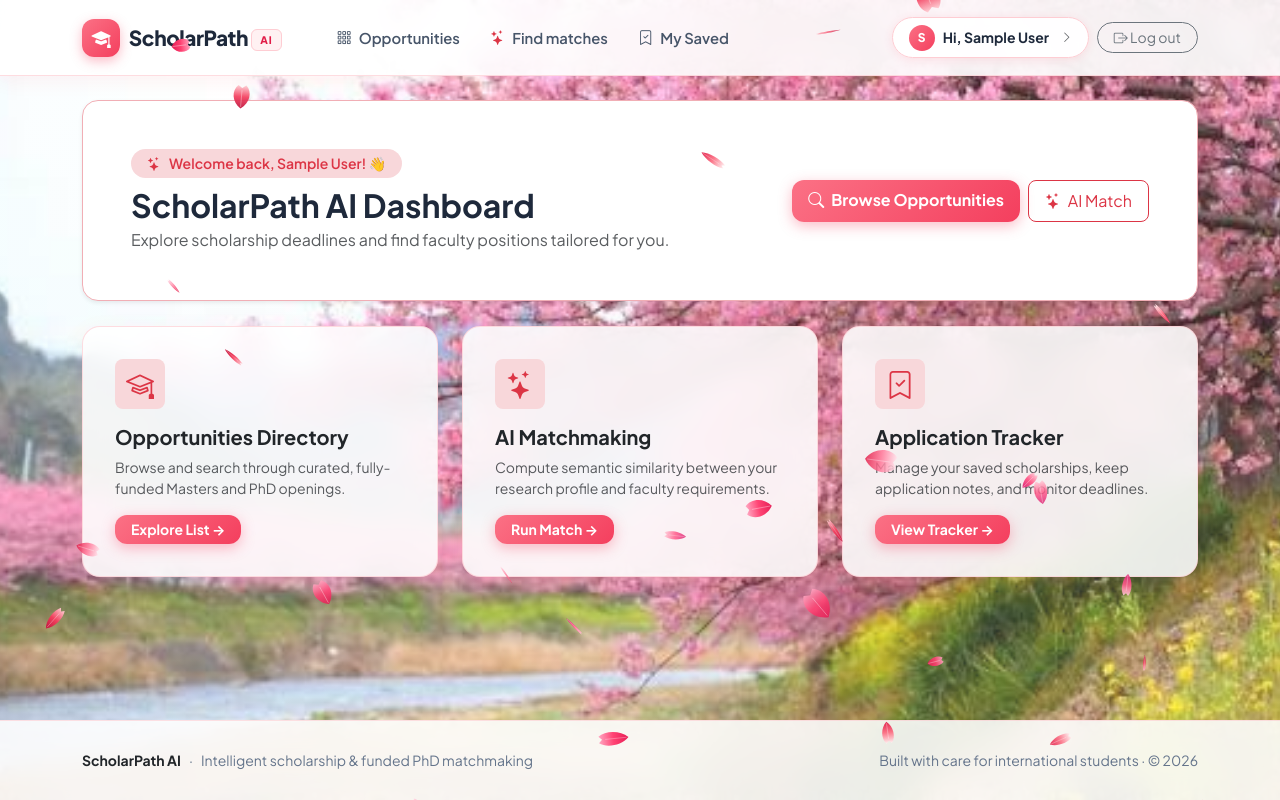
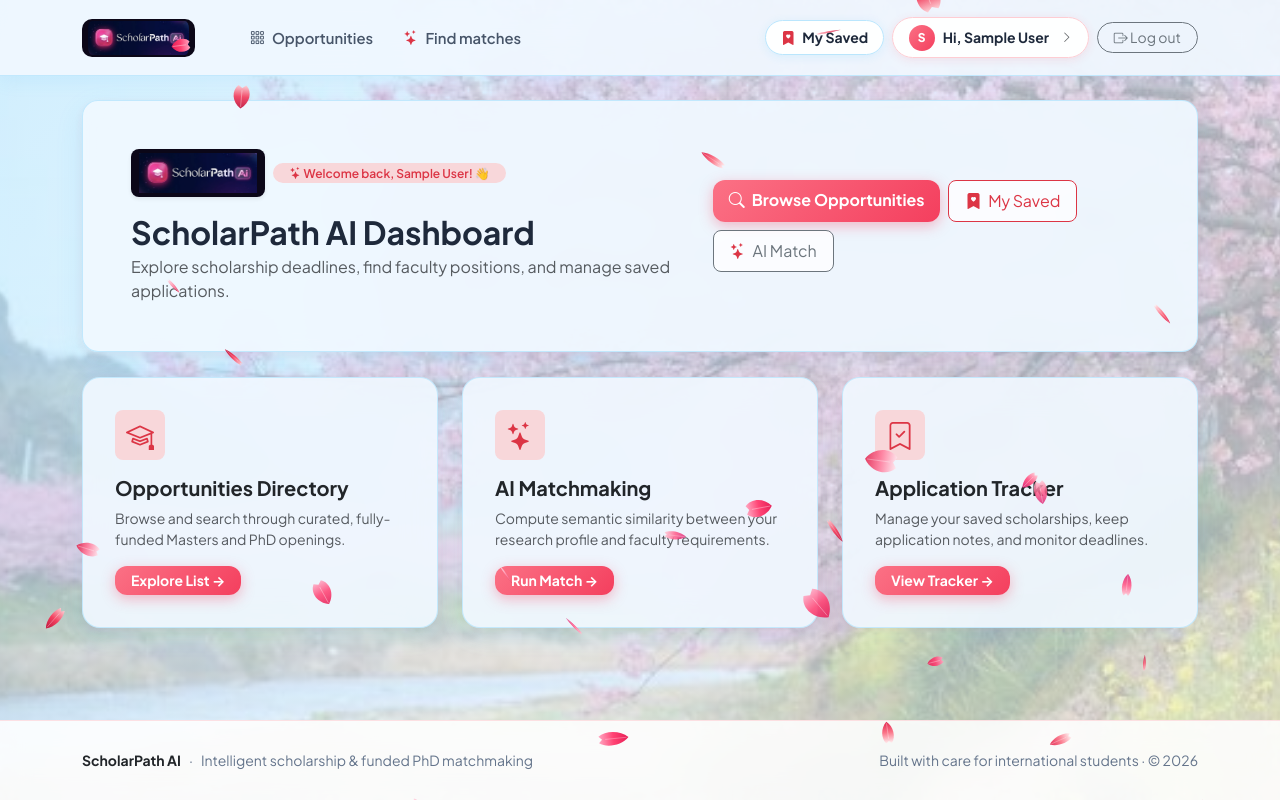
Before and after one commit to mostafaalhossain220/ScholarPath_Ai, a Flask app: page / in a window 1280 px wide. Run offline with Flask 3, Linux system fonts and the light colour scheme; the visitor is signed in with stand-in values (Sample User, id 1); data comes from the database, SQL or seed files in the repository.

Commit message:
Use custom neon ScholarPath AI logo and optimize My Saved architectural placement

```diff
--- a/app/static/css/style.css
+++ b/app/static/css/style.css
@@ -33,9 +33,9 @@ body {
   display: flex;
   flex-direction: column;
   -webkit-font-smoothing: antialiased;
-  background-color: #fff1f2;
+  background-color: #e0f2fe;
   background-image:
-    linear-gradient(to bottom, rgba(255, 255, 255, 0.12) 0%, rgba(255, 245, 248, 0.18) 100%),
+    linear-gradient(135deg, rgba(186, 230, 253, 0.65) 0%, rgba(224, 242, 254, 0.72) 45%, rgba(238, 246, 255, 0.68) 100%),
     url('/static/img/sakura-bg.jpg');
   background-size: cover;
   background-position: center;
@@ -64,11 +64,11 @@ nav, main, footer {
    ========================================================================== */
 
 .sp-navbar {
-  background: rgba(255, 255, 255, 0.90) !important;
+  background: rgba(240, 248, 255, 0.92) !important;
   backdrop-filter: blur(16px);
   -webkit-backdrop-filter: blur(16px);
-  border-bottom: 1.5px solid rgba(254, 205, 211, 0.7);
-  box-shadow: 0 4px 18px rgba(244, 63, 94, 0.08);
+  border-bottom: 1.5px solid rgba(186, 230, 253, 0.85);
+  box-shadow: 0 4px 18px rgba(56, 189, 248, 0.10);
   padding: 0.85rem 0;
   position: sticky;
   top: 0;
@@ -160,6 +160,51 @@ nav, main, footer {
   color: #e11d48 !important;
 }
 
+.nav-saved-chip {
+  display: inline-flex;
+  align-items: center;
+  gap: 0.45rem;
+  padding: 0.4rem 0.95rem;
+  background: rgba(255, 255, 255, 0.95);
+  border-radius: 30px;
+  font-size: 0.875rem;
+  font-weight: 700;
+  color: #1e293b;
+  border: 1.5px solid #bae6fd;
+  box-shadow: 0 2px 10px rgba(56, 189, 248, 0.12);
+  transition: all 0.22s cubic-bezier(0.2, 0.8, 0.2, 1);
+  cursor: pointer;
+}
+
+.nav-saved-chip:hover {
+  background: #fff1f2;
+  border-color: #f43f5e;
+  transform: translateY(-1.5px);
+  box-shadow: 0 4px 14px rgba(244, 63, 94, 0.25);
+  color: #e11d48 !important;
+}
+
+.navbar-brand-logo {
+  height: 38px;
+  width: auto;
+  object-fit: contain;
+  border-radius: 10px;
+  transition: transform 0.2s ease;
+}
+
+.navbar-brand-logo:hover {
+  transform: scale(1.03);
+}
+
+.home-hero-logo {
+  box-shadow: 0 12px 32px rgba(244, 63, 94, 0.25), 0 0 24px rgba(236, 72, 153, 0.3) !important;
+  transition: transform 0.3s cubic-bezier(0.2, 0.8, 0.2, 1);
+}
+
+.home-hero-logo:hover {
+  transform: scale(1.02);
+}
+
 .user-avatar-mini {
   width: 26px;
   height: 26px;
@@ -189,11 +234,11 @@ nav, main, footer {
 }
 
 .auth-box-sweet {
-  background: rgba(255, 255, 255, 0.94) !important;
+  background: rgba(240, 248, 255, 0.95) !important;
   backdrop-filter: blur(20px);
   -webkit-backdrop-filter: blur(20px);
-  border: 1.5px solid rgba(254, 205, 211, 0.8) !important;
-  box-shadow: 0 16px 36px -8px rgba(244, 63, 94, 0.18), 0 0 20px rgba(251, 207, 232, 0.4) !important;
+  border: 1.5px solid rgba(186, 230, 253, 0.85) !important;
+  box-shadow: 0 16px 36px -8px rgba(56, 189, 248, 0.18), 0 0 20px rgba(251, 207, 232, 0.35) !important;
   animation: cardFadeUp 0.45s ease-out;
 }
 
@@ -355,12 +400,20 @@ nav, main, footer {
 
 /* Full Web Cards */
 .card {
-  background: rgba(255, 255, 255, 0.88) !important;
-  backdrop-filter: blur(14px) !important;
-  -webkit-backdrop-filter: blur(14px) !important;
-  border: 1.5px solid rgba(254, 205, 211, 0.7) !important;
+  background: rgba(240, 248, 255, 0.92) !important;
+  backdrop-filter: blur(16px) !important;
+  -webkit-backdrop-filter: blur(16px) !important;
+  border: 1.5px solid rgba(186, 230, 253, 0.80) !important;
   border-radius: var(--sp-radius-lg) !important;
-  box-shadow: 0 8px 24px rgba(244, 63, 94, 0.08) !important;
+  box-shadow: 0 8px 24px rgba(56, 189, 248, 0.10), 0 2px 8px rgba(244, 63, 94, 0.06) !important;
+}
+
+.dashboard-banner {
+  background: rgba(240, 248, 255, 0.94) !important;
+  backdrop-filter: blur(16px);
+  -webkit-backdrop-filter: blur(16px);
+  border: 1.5px solid rgba(186, 230, 253, 0.85) !important;
+  box-shadow: 0 10px 28px rgba(56, 189, 248, 0.12), 0 4px 12px rgba(244, 63, 94, 0.08) !important;
 }
 
 /* ==========================================================================
--- a/app/templates/auth/login.html
+++ b/app/templates/auth/login.html
@@ -6,8 +6,10 @@
   <div class="row w-100 justify-content-center align-items-center">
     <!-- Left Side: Brand -->
     <div class="col-lg-6 text-center text-lg-start mb-4 mb-lg-0 pe-lg-4">
-      <div class="d-inline-flex align-items-center gap-2 px-3 py-1 rounded-pill bg-white bg-opacity-80 text-danger small fw-bold mb-3 shadow-sm border border-danger-subtle">
-        <i class="bi bi-flower1"></i> ScholarPath AI
+      <div class="mb-4">
+        <img src="{{ url_for('static', filename='img/scholarpath-logo.png') }}" alt="ScholarPath AI"
+             class="img-fluid rounded-4 shadow-lg border border-danger-subtle home-hero-logo"
+             style="max-height: 95px; width: auto; object-fit: contain; background: #0b0718; padding: 6px 14px;">
       </div>
       <h1 class="display-5 fw-bold text-dark mb-3" style="letter-spacing: -0.03em;">
         Welcome Back to <span class="text-sweet-pink">ScholarPath</span>
--- a/app/templates/auth/register.html
+++ b/app/templates/auth/register.html
@@ -6,8 +6,10 @@
   <div class="row w-100 justify-content-center align-items-center">
     <!-- Left Side: Brand -->
     <div class="col-lg-6 text-center text-lg-start mb-4 mb-lg-0 pe-lg-4">
-      <div class="d-inline-flex align-items-center gap-2 px-3 py-1 rounded-pill bg-white bg-opacity-80 text-danger small fw-bold mb-3 shadow-sm border border-danger-subtle">
-        <i class="bi bi-flower1"></i> ScholarPath AI
+      <div class="mb-4">
+        <img src="{{ url_for('static', filename='img/scholarpath-logo.png') }}" alt="ScholarPath AI"
+             class="img-fluid rounded-4 shadow-lg border border-danger-subtle home-hero-logo"
+             style="max-height: 95px; width: auto; object-fit: contain; background: #0b0718; padding: 6px 14px;">
       </div>
       <h1 class="display-5 fw-bold text-dark mb-3" style="letter-spacing: -0.03em;">
         Join <span class="text-sweet-pink">ScholarPath AI</span>
--- a/app/templates/base.html
+++ b/app/templates/base.html
@@ -24,11 +24,8 @@
 
   <nav class="navbar navbar-expand-lg sp-navbar">
     <div class="container">
-      <a class="navbar-brand sp-brand" href="/">
-        <div class="sp-brand-icon">
-          <i class="bi bi-mortarboard-fill"></i>
-        </div>
-        <span>ScholarPath <span class="sp-brand-badge">AI</span></span>
+      <a class="navbar-brand sp-brand d-flex align-items-center" href="/">
+        <img src="{{ url_for('static', filename='img/scholarpath-logo.png') }}" alt="ScholarPath AI" class="navbar-brand-logo" style="height: 38px; width: auto; object-fit: contain; background: #0b0718; padding: 2px 6px;">
       </a>
 
       <button class="navbar-toggler border-0 shadow-none" type="button" data-bs-toggle="collapse" data-bs-target="#spNav" aria-controls="spNav" aria-expanded="false" aria-label="Toggle navigation">
@@ -50,16 +47,17 @@
             </a>
           </li>
           {% endif %}
-          <li class="nav-item">
-            <a class="nav-link sp-nav-link" href="{{ url_for('saved.tracker') }}">
-              <i class="bi bi-bookmark-check"></i> My Saved
-            </a>
-          </li>
           {% endif %}
         </ul>
 
         <ul class="navbar-nav ms-auto align-items-center gap-2">
           {% if g.user %}
+          <li class="nav-item">
+            <a href="{{ url_for('saved.tracker') }}" class="nav-saved-chip text-decoration-none" title="My Saved Scholarships & Tracker">
+              <i class="bi bi-bookmark-heart-fill text-danger"></i>
+              <span>My Saved</span>
+            </a>
+          </li>
           <li class="nav-item">
             <a href="{{ url_for('profile.edit') }}" class="user-pill text-decoration-none" title="View & Edit Academic Profile">
               <div class="user-avatar-mini">{{ g.user.name[0]|upper }}</div>
--- a/app/templates/index.html
+++ b/app/templates/index.html
@@ -6,21 +6,28 @@
 <!-- ================= LOGGED IN DASHBOARD ================= -->
 <div class="row mb-4">
   <div class="col-12">
-    <div class="p-4 p-md-5 rounded-4 bg-white bg-opacity-95 shadow-sm border border-danger-subtle d-flex flex-column flex-md-row justify-content-between align-items-md-center gap-3 tilt-press-card">
+    <div class="p-4 p-md-5 rounded-4 dashboard-banner shadow-sm d-flex flex-column flex-md-row justify-content-between align-items-md-center gap-3 tilt-press-card">
       <div>
-        <div class="d-inline-flex align-items-center gap-2 px-3 py-1 rounded-pill bg-danger-subtle text-danger small fw-semibold mb-2">
-          <i class="bi bi-stars text-danger"></i> Welcome back, {{ g.user.name }}! 👋
+        <div class="d-flex align-items-center gap-2 mb-3">
+          <img src="{{ url_for('static', filename='img/scholarpath-logo.png') }}" alt="ScholarPath AI"
+               class="rounded-3 shadow-sm" style="height: 48px; width: auto; object-fit: contain; background: #0b0718; padding: 4px 8px;">
+          <span class="badge bg-danger-subtle text-danger rounded-pill px-3 py-1 fw-semibold">
+            <i class="bi bi-stars text-danger"></i> Welcome back, {{ g.user.name }}! 👋
+          </span>
         </div>
         <h1 class="h2 fw-bold mb-1">ScholarPath AI Dashboard</h1>
-        <p class="text-muted mb-0">Explore scholarship deadlines and find faculty positions tailored for you.</p>
+        <p class="text-muted mb-0">Explore scholarship deadlines, find faculty positions, and manage saved applications.</p>
       </div>
       <div class="d-flex gap-2 flex-wrap">
         <a href="{{ url_for('opportunities.list_opportunities') }}" class="btn btn-sp-sweet px-3 py-2">
           <i class="bi bi-search me-1"></i> Browse Opportunities
         </a>
+        <a href="{{ url_for('saved.tracker') }}" class="btn btn-outline-danger px-3 py-2 rounded-3 bg-white bg-opacity-75">
+          <i class="bi bi-bookmark-heart-fill text-danger me-1"></i> My Saved
+        </a>
         {% if matching_enabled %}
-        <a href="{{ url_for('matching.match') }}" class="btn btn-outline-danger px-3 py-2 rounded-3">
-          <i class="bi bi-stars me-1"></i> AI Match
+        <a href="{{ url_for('matching.match') }}" class="btn btn-outline-secondary px-3 py-2 rounded-3 bg-white bg-opacity-75">
+          <i class="bi bi-stars text-danger me-1"></i> AI Match
         </a>
         {% endif %}
       </div>
@@ -84,8 +91,10 @@
 <div class="row align-items-center justify-content-center min-vh-70 py-4 py-md-5">
   <!-- Left Side: Clean Sweet Brand -->
   <div class="col-lg-6 text-center text-lg-start mb-4 mb-lg-0 pe-lg-4">
-    <div class="d-inline-flex align-items-center gap-2 px-3 py-1 rounded-pill bg-white bg-opacity-80 text-danger small fw-bold mb-3 shadow-sm border border-danger-subtle">
-      <i class="bi bi-flower1"></i> ScholarPath AI
+    <div class="mb-4">
+      <img src="{{ url_for('static', filename='img/scholarpath-logo.png') }}" alt="ScholarPath AI"
+           class="img-fluid rounded-4 shadow-lg border border-danger-subtle home-hero-logo"
+           style="max-height: 95px; width: auto; object-fit: contain; background: #0b0718; padding: 6px 14px;">
     </div>
     <h1 class="display-5 fw-bold text-dark mb-3" style="letter-spacing: -0.03em;">
       Find Your Dream <span class="text-sweet-pink">Scholarship</span> & Funded PhD.
```
Also changed, not shown: app/static/img/scholarpath-logo.png (added).
